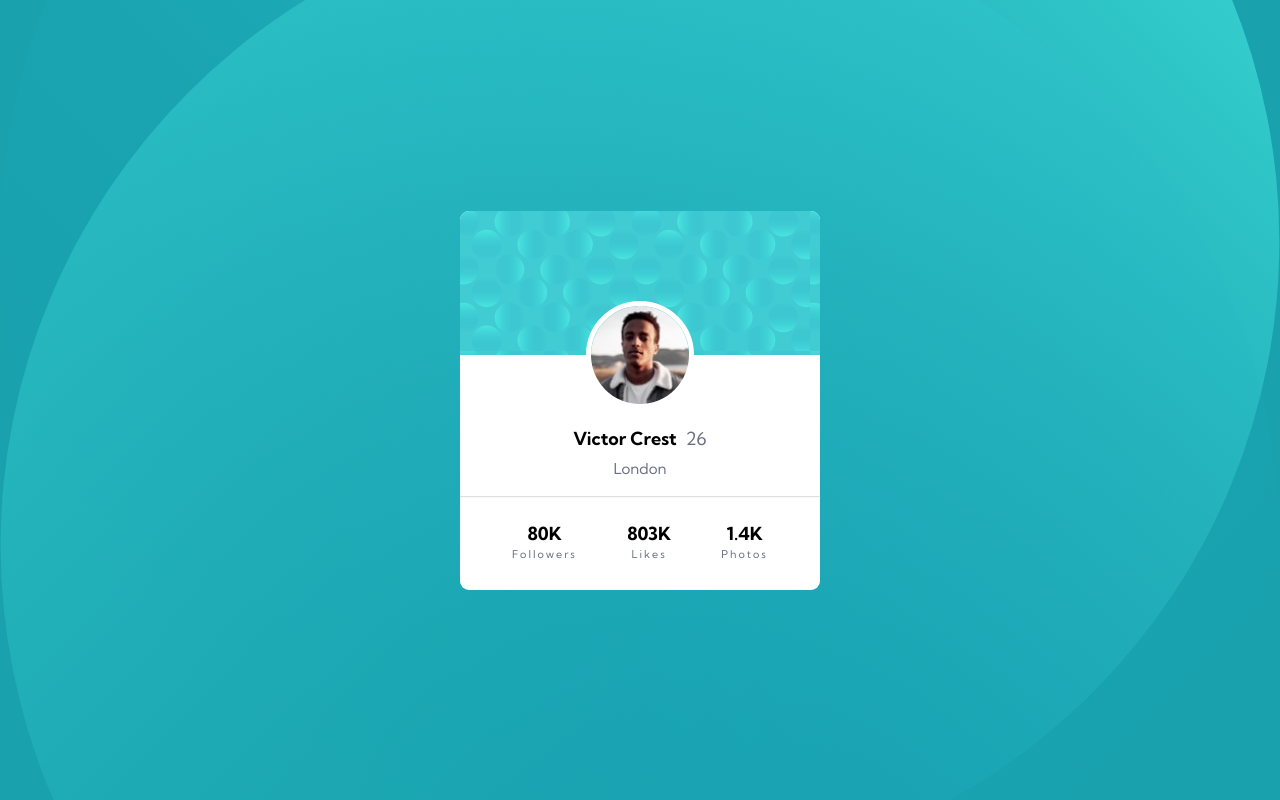
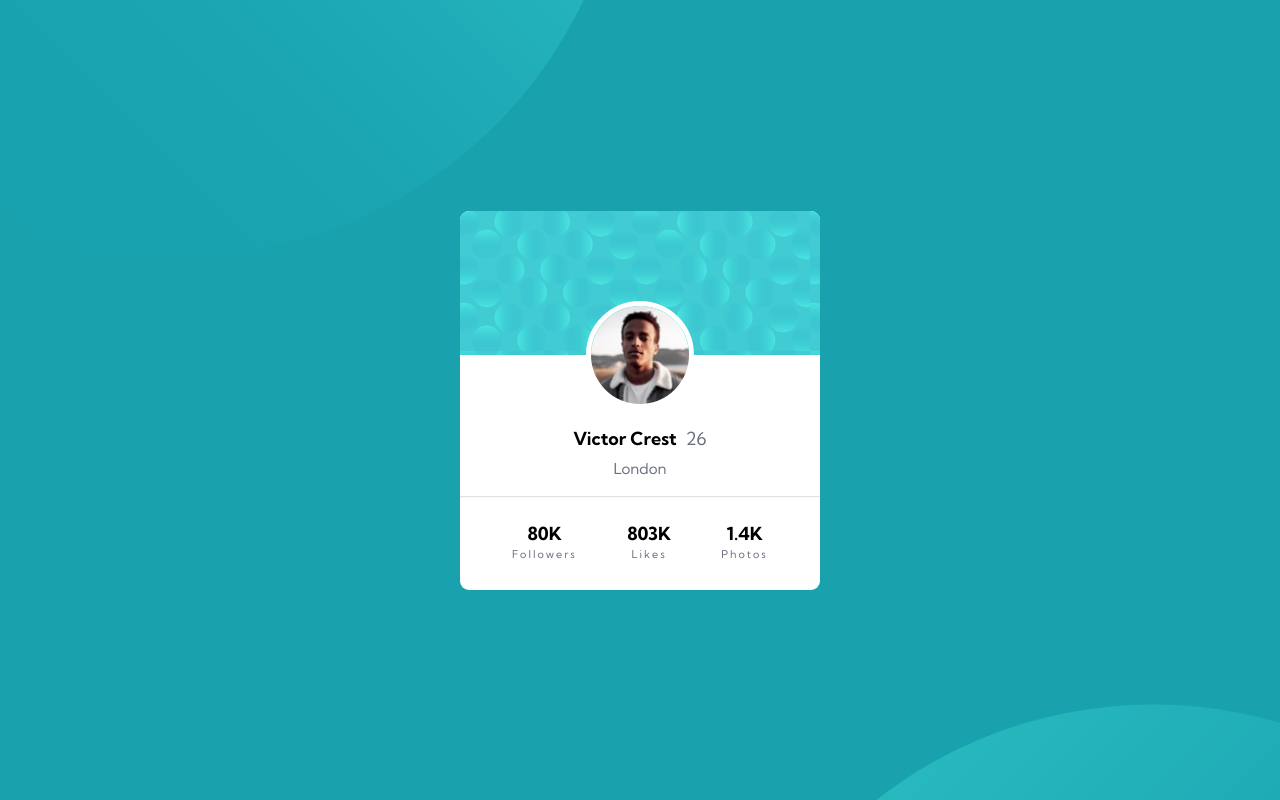
Before and after one commit to juan26468818/profile-card-component, a plain HTML site: page index.html in a window 1280 px wide. Drawn offline with Linux system fonts and the light colour scheme.

Commit message:
Adjust background position on desktop view

```diff
--- a/main.css
+++ b/main.css
@@ -84,3 +84,9 @@ h2{
     font-size: .6rem;
     letter-spacing: 2px;
 }
+@media (min-width: 600px){
+    body{
+        background-position: bottom -100vh right -40vh, top -80vh left -21vw;
+        background-size: 70%, 70%;
+    }
+}
```
